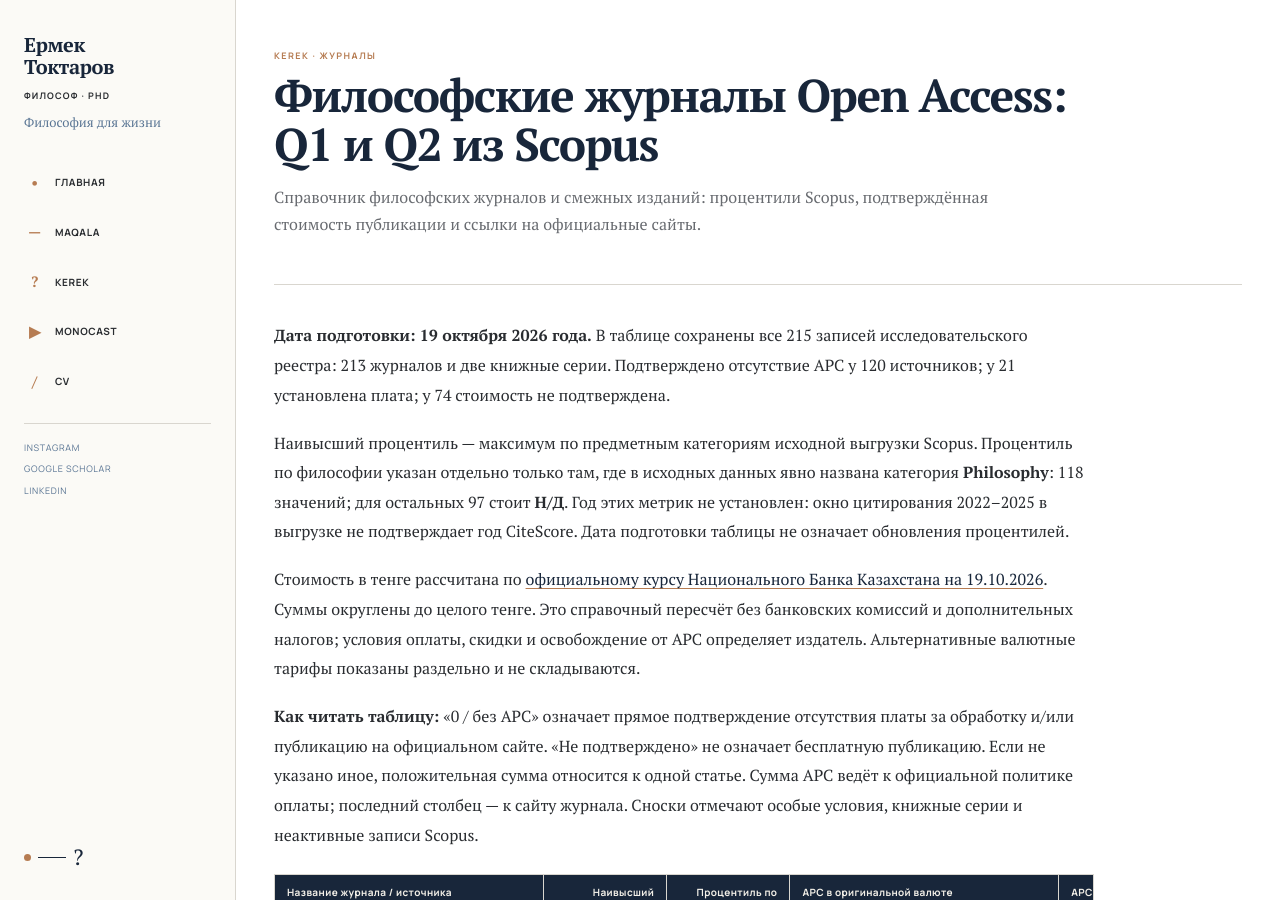
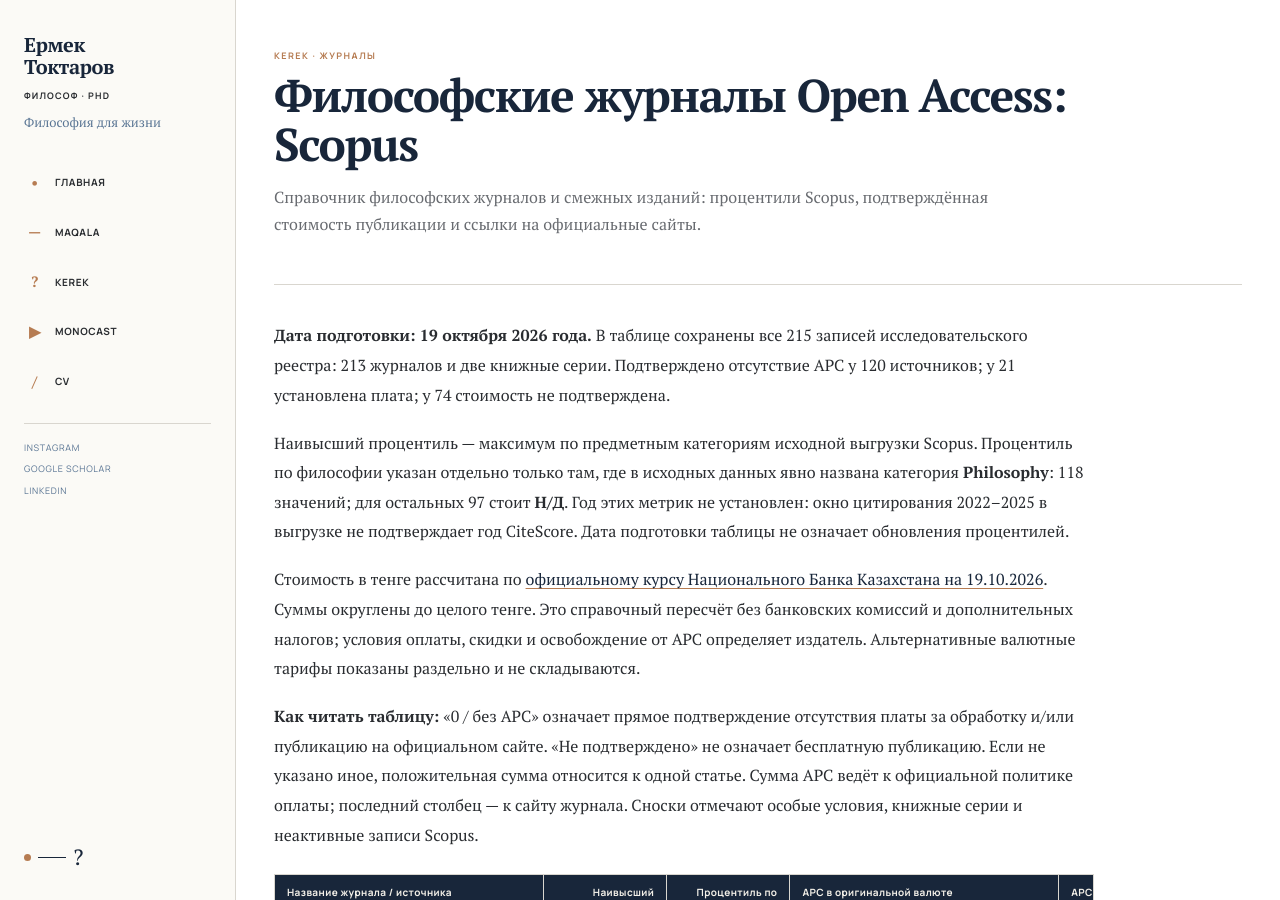
Before and after one commit to ermekuss/blog, a Jekyll site: the page built from _kerek/philosophy-open-access-journals.md, in a window 1280 px wide and 900 px high. Built offline with Jekyll 4.4.1, drawn with Linux system fonts in a browser that asks for light colours.

Commit message:
Update title of Open Access journals page

```diff
--- a/_kerek/philosophy-open-access-journals.md
+++ b/_kerek/philosophy-open-access-journals.md
@@ -1,6 +1,6 @@
 ---
 layout: page
-title: "Философские журналы Open Access: Q1 и Q2 из Scopus"
+title: "Философские журналы Open Access: Scopus"
 date: 2026-10-19
 description: "215 источников: наивысший процентиль, процентиль Philosophy, APC в оригинальной валюте и в тенге по курсу НБК на 19 октября 2026 года."
 eyebrow: "Kerek · Журналы"
```
